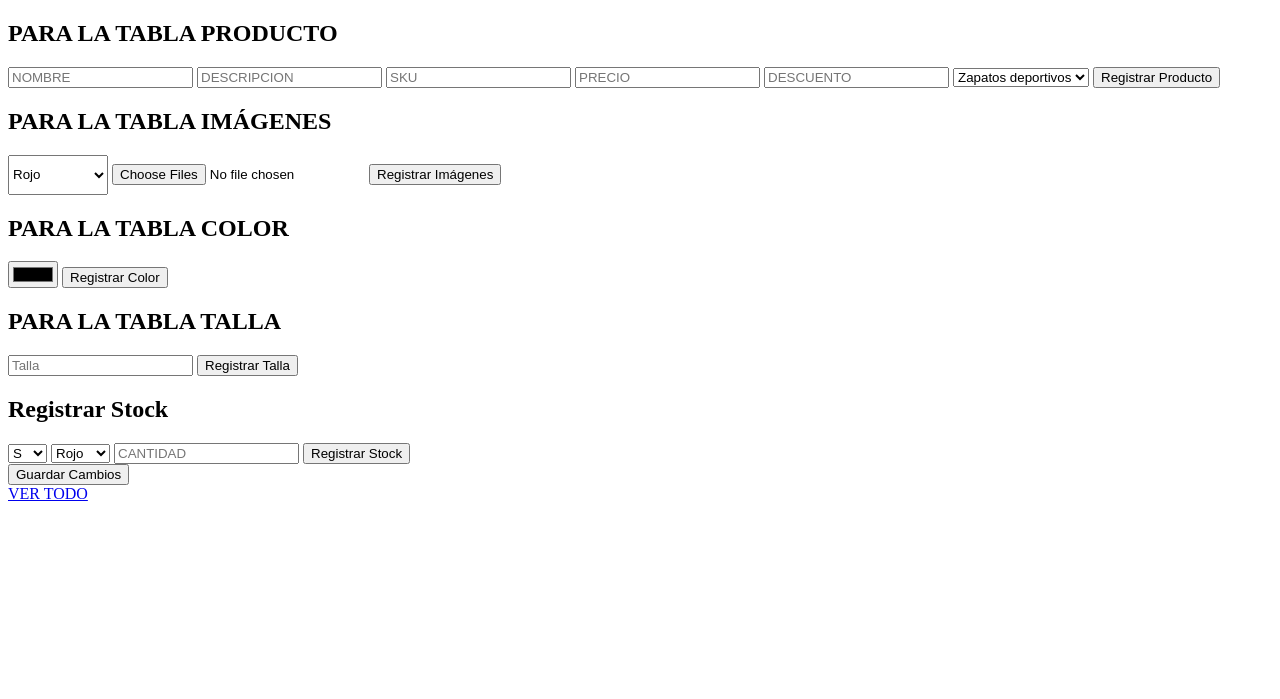
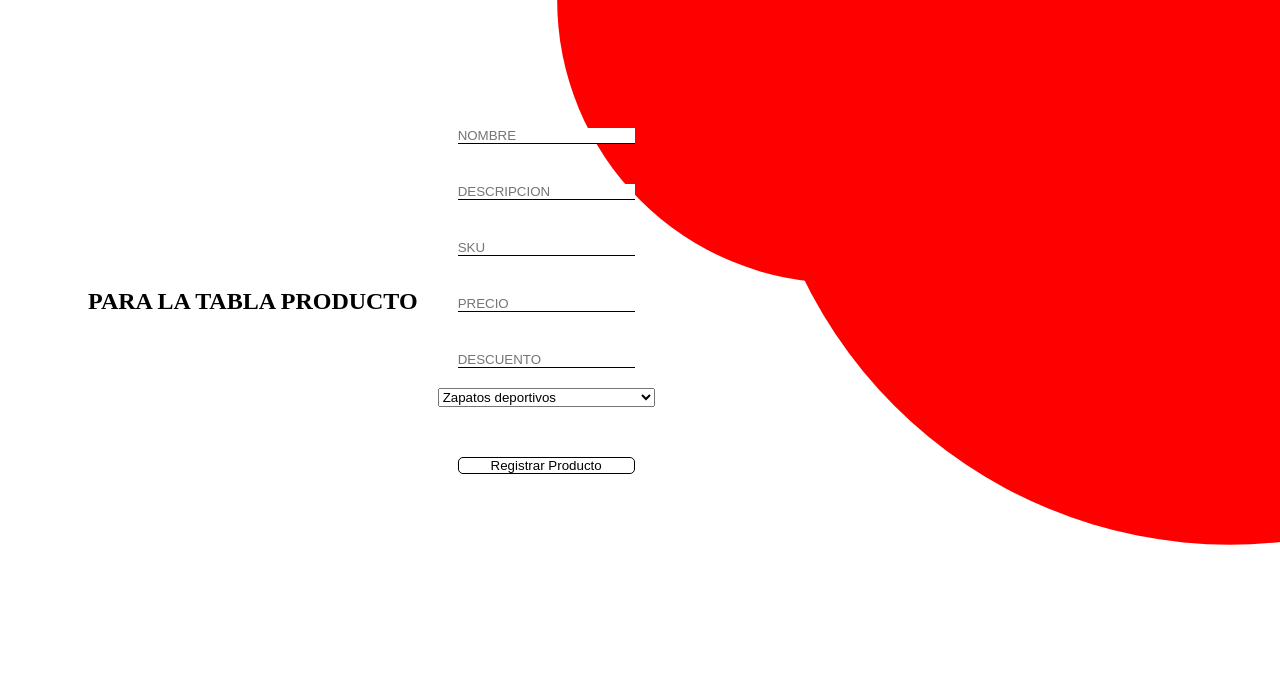
Before and after one commit to Brandx-Palacios/EcommerceShoes, a PHP site: page /Talla.php in a window 1280 px wide. Shown: the top 699 px of the page. Run offline with PHP 8.4, Linux system fonts and the light colour scheme; data comes from the database, SQL or seed files in the repository.

Commit message:
added styles for Talla.php

```diff
--- a/View/Talla.php
+++ b/View/Talla.php
@@ -4,6 +4,7 @@
 <head>
     <meta charset="UTF-8">
     <meta name="viewport" content="width=device-width, initial-scale=1.0">
+    <link rel="stylesheet" type = "text/css" href = "./css/talla_style_form.css">
     <title>Registrar Producto</title>
 </head>
 
@@ -26,17 +27,23 @@
         $colors = $controllerProducts->GetAllColors();
         $Sizes = $controllerProducts->GetAllSize();
     ?>
+
+    <span id = "circle"></span>
+    <span id = "circle2"></span>
+    <div class = "cont-t-prod">
+
         <h2>PARA LA TABLA PRODUCTO</h2>
         <form action="Uo.php" method="POST" enctype="multipart/form-data">
-        <input type="hidden" name="csrf_token" value="<?php echo htmlspecialchars($_SESSION['csrf_token']); ?>">
+            <div class = "cont-in-prod">
+                <input type="hidden" name="csrf_token" value="<?php echo htmlspecialchars($_SESSION['csrf_token']); ?>" class = "in-form">
 
-        <input type="text" name="NOMBRE" placeholder="NOMBRE" required>
+                <input type="text" name="NOMBRE" placeholder="NOMBRE" required class = "in-form">
                 <!-- Mostrar el ID del último producto aquí -->
 
-        <input type="text" name="DESCRIPCION" placeholder="DESCRIPCION" required>
-        <input type="text" name="SKU" placeholder="SKU" required>
-        <input type="number" name="PRECIO" placeholder="PRECIO" required>
-        <input type="number" name="DESCUENTO" placeholder="DESCUENTO" required>
+                <input type="text" name="DESCRIPCION" placeholder="DESCRIPCION" required class = "in-form">
+                <input type="text" name="SKU" placeholder="SKU" required class = "in-form">
+                <input type="number" name="PRECIO" placeholder="PRECIO" required class = "in-form">
+                <input type="number" name="DESCUENTO" placeholder="DESCUENTO" required class = "in-form">
 
                 <select name="idCategoria" required>
                     <?php foreach ($category as $categoria) { ?>
@@ -45,15 +52,15 @@
                     <?php } ?>
                 </select>
 
-        <input type="hidden" name="accionesProductos" value="RegistrarProducto">
-        <input type="submit" value="Registrar Producto">
+                <input type="hidden" name="accionesProductos" value="RegistrarProducto" class = "in-form">
+                <input type="submit" value="Registrar Producto" class = "in-form" id = "subm-btn">
+
+            </div>
         </form>
+    </div>
 
 
-
-
-
-
+    <div class="img-t-cont">
     <h2>PARA LA TABLA IMÁGENES</h2>
         <form action="Uo.php" method="POST" enctype="multipart/form-data">
             <input type="hidden" name="csrf_token" value="<?php echo htmlspecialchars($_SESSION['csrf_token']); ?>">
@@ -75,6 +82,7 @@
             <input type="hidden" name="accionesImagenes" value="RegistrarImagenes">
             <input type="submit" value="Registrar Imágenes">
         </form>
+    </div>
 
 
 
@@ -87,10 +95,7 @@
 
 
 
-
-
-
-
+    <div class="col-t-cont">
         <!-- Formulario para registrar color -->
         <h2>PARA LA TABLA COLOR</h2>
         <form action="Uo.php" method="POST">
@@ -99,10 +104,10 @@
             <input type="hidden" name="accionesColor" value="RegistrarColor">
             <input type="submit" value="Registrar Color">
         </form>
+    </div>
 
 
-
-
+    <div class="talla-t-cont">
         <h2>PARA LA TABLA TALLA</h2>
 
         <form action="Uo.php" method="POST">
@@ -111,7 +116,9 @@
             <input type="hidden" name="accionesTalla" value="RegistrarTalla">
             <input type="submit" value="Registrar Talla">
         </form>
+    </div>
 
+    <div class="regst-stk-cont">
         <h2>Registrar Stock</h2>
         <form action="Uo.php" method="POST">
             <input type="hidden" name="csrf_token" value="<?php echo htmlspecialchars($_SESSION['csrf_token']); ?>">
@@ -142,7 +149,7 @@
         </form>
 
         <a href="ProductsAll.php">VER TODO</a>
-
+    </div>
 
 
     <script>
--- /dev/null
+++ b/View/css/talla_style_form.css
@@ -0,0 +1,91 @@
+*{
+    padding: 0%;
+}
+
+body{
+    display: flex;
+    align-items: center;
+    align-content: center;
+}
+
+.cont-t-prod{
+    position: relative;
+    margin: 30px;
+    padding: 50px;
+    display: flex;
+    align-items: center;
+    align-content: center;
+    z-index: 2;
+}
+
+.cont-t-prod .cont-in-prod{
+    margin: 20px;
+    display: grid;
+    grid-template-columns: repeat(1, 1fr);
+}
+
+#circle{
+    position: absolute;
+    top: 0;
+    right: 0;
+    z-index: 1;
+    width: 1000px;
+    height: 700px;
+    background-color: rgb(255, 0, 0);
+    clip-path: circle(55% at 95% 10%);
+}
+
+#circle2{
+    position: absolute;
+    top: 0px;
+    right: 400px;
+    z-index: 1;
+    width: 400px;
+    height: 300px;
+    background-color: rgb(255, 0, 0);
+    clip-path: circle(80% at 90% 0%);
+
+}
+
+.cont-t-prod .in-form{
+    margin: 20px;
+    border: none;
+    border-bottom: 1px solid black;
+}
+
+.cont-t-prod .in-form:active{
+
+}
+
+.cont-t-prod .in-form:focus{
+    outline: none;
+    border-bottom: 1px solid red;
+}
+
+#subm-btn{
+    background-color: white;
+    margin-top: 50px;
+    border: 1px solid black;
+    border-radius: 5px;
+}
+
+#subm-btn:active{
+    background-color: black;
+    color: white;
+}
+
+.img-t-cont{
+    display: none;
+}
+
+.col-t-cont{
+    display: none;
+}
+
+.talla-t-cont{
+    display: none;
+}
+
+.regst-stk-cont{
+    display: none;
+}
```
Lines whose indentation alone changed are shown as unchanged.
